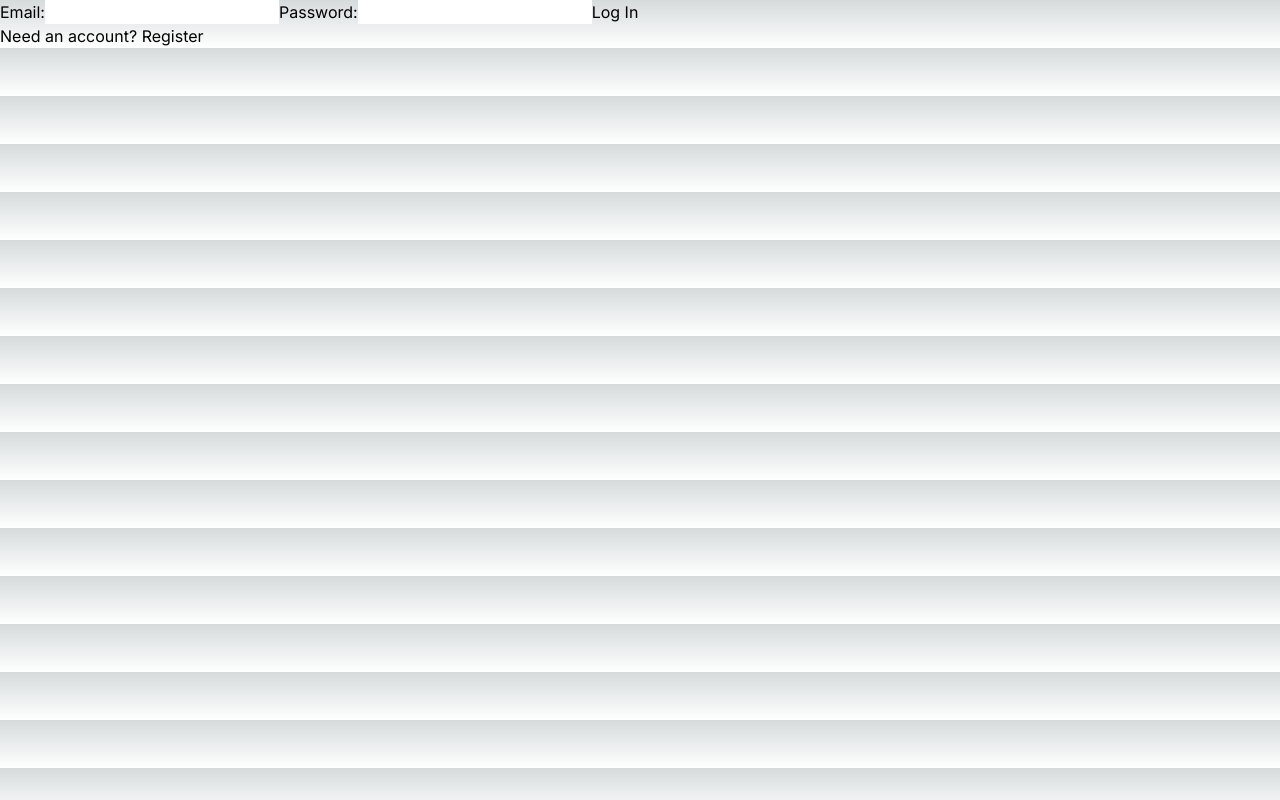
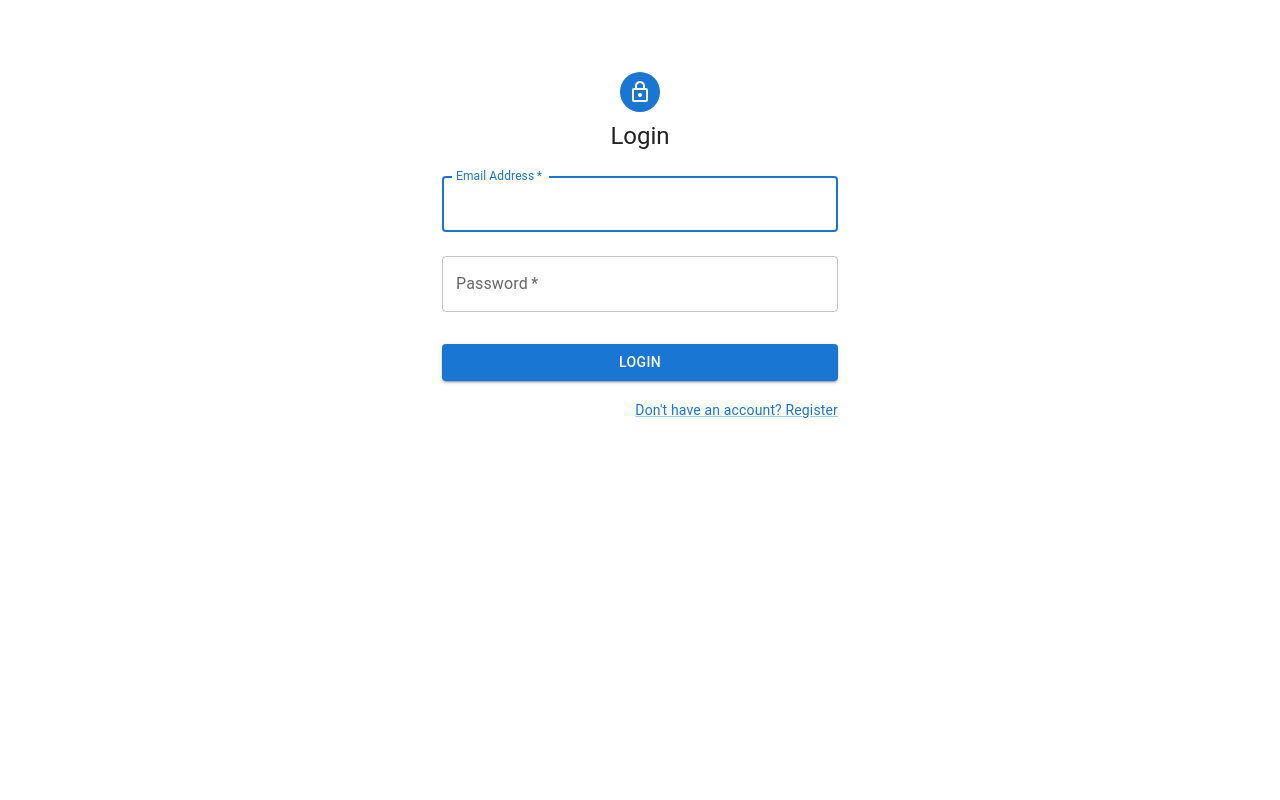
Before and after one commit to Blackslashtech/gl1tch-frontend, a Next.js app: page /auth/login in a window 1280 px wide. Built offline with nearby package versions, Linux system fonts and the light colour scheme.

Commit message:
everything is broken

```diff
--- a/package.json
+++ b/package.json
@@ -11,10 +11,13 @@
   "dependencies": {
     "@emotion/react": "^11.11.4",
     "@emotion/styled": "^11.11.5",
+    "@mui/icons-material": "^5.15.15",
+    "@mui/material": "^5.15.15",
     "firebase": "^10.11.0",
     "next": "14.2.1",
     "react": "^18",
-    "react-dom": "^18"
+    "react-dom": "^18",
+    "react-router-dom": "^6.22.3"
   },
   "devDependencies": {
     "@types/node": "^20",
--- /dev/null
+++ b/src/app/LandingPage.css
@@ -0,0 +1,62 @@
+.landing-container {
+    font-family: 'Arial', sans-serif;
+    color: white;
+    background-color: #000; /* Adjust based on your screenshots */
+  }
+
+  .landing-header {
+    display: flex;
+    justify-content: space-between;
+    align-items: center;
+    padding: 1em;
+  }
+
+  .logo {
+    /* Adjust width and height as needed */
+    width: 150px;
+    height: auto;
+  }
+
+  .login-link {
+    background-color: #00FFFF; /* Teal color */
+    color: #000;
+    padding: 0.5em 1em;
+    text-decoration: none;
+    border-radius: 5px;
+    font-weight: bold;
+  }
+
+  /* Adjust your main title styles */
+  .main-title {
+    font-size: 2em;
+    text-align: center;
+    margin-top: 2em;
+  }
+
+  /* Further style your secondary titles, descriptions, images, etc. */
+
+  /* Example image container styles */
+  .image-container {
+    display: flex;
+    justify-content: center;
+    align-items: center;
+    margin: 2em 0;
+  }
+
+  /* For secondary title */
+  .secondary-title {
+    text-align: center;
+    font-size: 1.5em;
+    margin: 1em 0;
+  }
+
+  /* Main description paragraph */
+  .main-description {
+    text-align: center;
+    margin: 1em 0;
+  }
+
+  /* Footer styles */
+  .landing-footer {
+    /* Your styles here */
+  }
--- a/src/app/auth/login/page.tsx
+++ b/src/app/auth/login/page.tsx
@@ -1,40 +1,105 @@
 "use client";
-import { FC, FormEvent } from 'react';
-import Link from 'next/link';
+
+import { FC, FormEvent, useState } from 'react';
+import { signInWithEmailAndPassword } from 'firebase/auth';
 import { auth } from '../../lib/firebase';
-import { signInWithEmailAndPassword } from 'firebase/auth';
-import { useRouter } from 'next/navigation';
+import {
+  Container,
+  CssBaseline,
+  Box,
+  Avatar,
+  Typography,
+  TextField,
+  Button,
+  Grid,
+  Link as MuiLink
+} from "@mui/material";
+import { LockOutlined } from "@mui/icons-material";
 
 const LoginPage: FC = () => {
-  const router = useRouter();
+  const [email, setEmail] = useState('');
+  const [password, setPassword] = useState('');
 
   const handleLogin = async (event: FormEvent<HTMLFormElement>) => {
     event.preventDefault();
-    const email = (event.currentTarget.elements.namedItem('email') as HTMLInputElement).value;
-    const password = (event.currentTarget.elements.namedItem('password') as HTMLInputElement).value;
     try {
-      await signInWithEmailAndPassword(auth, email, password);
-      router.push('../../dashboard');
-    } catch (error) {
-      console.error(error);
+      const userCredential = await signInWithEmailAndPassword(auth, email, password);
+      console.log('Login Successful', userCredential.user);
+      // Implement your logic to redirect after successful login
+      // This could be using a history.push('/dashboard') if using react-router-dom
+    } catch (error: any) {
+      alert(error.message); // Display error message if authentication fails
     }
   };
 
   return (
-    <form onSubmit={handleLogin}>
-      <label>
-        Email:
-        <input type="email" name="email" required />
-      </label>
-      <label>
-        Password:
-        <input type="password" name="password" required />
-      </label>
-      <button type="submit">Log In</button>
-      <Link href="../../auth/signup" passHref>
-        <p>Need an account? Register</p>
-      </Link>
-    </form>
+    <Container component="main" maxWidth="xs">
+      <CssBaseline />
+      <Box
+        sx={{
+          marginTop: 8,
+          display: 'flex',
+          flexDirection: 'column',
+          alignItems: 'center',
+        }}
+      >
+        <Avatar sx={{ m: 1, bgcolor: 'primary.main' }}>
+          <LockOutlined />
+        </Avatar>
+        <Typography component="h1" variant="h5">
+          Login
+        </Typography>
+        <Box
+          component="form"
+          onSubmit={handleLogin}
+          noValidate
+          sx={{ mt: 1 }}
+        >
+          <TextField
+            variant="outlined"
+            margin="normal"
+            required
+            fullWidth
+            id="email"
+            label="Email Address"
+            name="email"
+            autoComplete="email"
+            autoFocus
+            value={email}
+            onChange={(e) => setEmail(e.target.value)}
+          />
+          <TextField
+            variant="outlined"
+            margin="normal"
+            required
+            fullWidth
+            name="password"
+            label="Password"
+            type="password"
+            id="password"
+            autoComplete="current-password"
+            value={password}
+            onChange={(e) => setPassword(e.target.value)}
+          />
+          <Button
+            type="submit"
+            fullWidth
+            variant="contained"
+            color="primary"
+            sx={{ mt: 3, mb: 2 }}
+          >
+            Login
+          </Button>
+          <Grid container justifyContent="flex-end">
+            <Grid item>
+              <MuiLink href="../../auth/signup" variant="body2">
+                Don't have an account? Register
+              </MuiLink>
+            </Grid>
+          </Grid>
+        </Box>
+      </Box>
+    </Container>
   );
 };
 
--- a/src/app/auth/signup/page.tsx
+++ b/src/app/auth/signup/page.tsx
@@ -1,35 +1,122 @@
-import { FC, FormEvent } from 'react';
-import { auth } from '../../lib/firebase';
+"use client";
+
+import React, { useState, FormEvent } from 'react';
 import { createUserWithEmailAndPassword } from 'firebase/auth';
-import { useRouter } from 'next/navigation';
+import { auth } from '../../lib/firebase'; // Ensure this path is correct based on your project structure
+import {
+  Container,
+  CssBaseline,
+  Box,
+  Avatar,
+  Typography,
+  TextField,
+  Button,
+  Grid,
+  Link as MuiLink
+} from "@mui/material";
+import { LockOutlined } from "@mui/icons-material";
 
-const RegisterPage: FC = () => {
-  const router = useRouter();
+interface RegisterPageProps {
+  onRegisterSuccess?: () => void; // Optional success callback
+  onRegisterFail?: (error: Error) => void; // Optional error callback
+}
+
+const RegisterPage: React.FC<RegisterPageProps> = ({ onRegisterSuccess, onRegisterFail }) => {
+  const [email, setEmail] = useState<string>('');
+  const [password, setPassword] = useState<string>('');
+  const [error, setError] = useState<string>('');
 
   const handleRegister = async (event: FormEvent<HTMLFormElement>) => {
     event.preventDefault();
-    const email = (event.currentTarget.elements.namedItem('email') as HTMLInputElement).value;
-    const password = (event.currentTarget.elements.namedItem('password') as HTMLInputElement).value;
+    setError(''); // Clear any previous errors
     try {
-      await createUserWithEmailAndPassword(auth, email, password);
-      router.push('/dashboard');
-    } catch (error) {
-      console.error(error);
+      const userCredential = await createUserWithEmailAndPassword(auth, email, password);
+      console.log('Registered user:', userCredential.user);
+      if (onRegisterSuccess) {
+        onRegisterSuccess();
+      }
+    } catch (error: any) {
+      console.error('Registration error:', error.message);
+      setError(error.message);
+      if (onRegisterFail) {
+        onRegisterFail(error);
+      }
     }
   };
 
   return (
-    <form onSubmit={handleRegister}>
-      <label>
-        Email:
-        <input type="email" name="email" required />
-      </label>
-      <label>
-        Password:
-        <input type="password" name="password" required />
-      </label>
-      <button type="submit">Register</button>
-    </form>
+    <Container component="main" maxWidth="xs">
+      <CssBaseline />
+      <Box
+        sx={{
+          marginTop: 8,
+          display: 'flex',
+          flexDirection: 'column',
+          alignItems: 'center',
+        }}
+      >
+        <Avatar sx={{ m: 1, bgcolor: 'primary.main' }}>
+          <LockOutlined />
+        </Avatar>
+        <Typography component="h1" variant="h5">
+          Register
+        </Typography>
+        <Box
+          component="form"
+          onSubmit={handleRegister}
+          noValidate
+          sx={{ mt: 1 }}
+        >
+          <TextField
+            variant="outlined"
+            margin="normal"
+            required
+            fullWidth
+            id="email"
+            label="Email Address"
+            name="email"
+            autoComplete="email"
+            autoFocus
+            value={email}
+            onChange={(e) => setEmail(e.target.value)}
+          />
+          <TextField
+            variant="outlined"
+            margin="normal"
+            required
+            fullWidth
+            name="password"
+            label="Password"
+            type="password"
+            id="password"
+            autoComplete="current-password"
+            value={password}
+            onChange={(e) => setPassword(e.target.value)}
+          />
+          {error && (
+            <Typography color="error" sx={{ mt: 2 }}>
+              {error}
+            </Typography>
+          )}
+          <Button
+            type="submit"
+            fullWidth
+            variant="contained"
+            color="primary"
+            sx={{ mt: 3, mb: 2 }}
+          >
+            Register
+          </Button>
+          <Grid container justifyContent="flex-end">
+            <Grid item>
+              <MuiLink href="/login" variant="body2">
+                Already have an account? Log in
+              </MuiLink>
+            </Grid>
+          </Grid>
+        </Box>
+      </Box>
+    </Container>
   );
 };
 
--- a/src/app/dashboard/page.tsx
+++ b/src/app/dashboard/page.tsx
@@ -1,3 +1,5 @@
+"use client";
+
 import { FC } from 'react';
 import { auth } from '../lib/firebase';
 import { signOut } from 'firebase/auth';
--- a/src/app/lib/firebase.tsx
+++ b/src/app/lib/firebase.tsx
@@ -1,8 +1,6 @@
 import { initializeApp } from "firebase/app";
-import { getAnalytics } from "firebase/analytics";
 import { getAuth } from "firebase/auth";
 import { getFirestore } from "firebase/firestore";
-
 
 const firebaseConfig = {
     apiKey: "AIzaSyCO2_2A-i-Q0xaAZkgzaL9ITLrNbBgg7Is",
@@ -12,11 +10,10 @@ const firebaseConfig = {
     messagingSenderId: "365265350057",
     appId: "1:365265350057:web:27569c33df8f2f6eb7a8b8",
     measurementId: "G-Z2WHDWG1WB"
-  };
+};
 
 // Initialize Firebase
 const app = initializeApp(firebaseConfig);
-const analytics = getAnalytics(app);
 
 // Initialize Firebase Authentication and get a reference to the service
 export const auth = getAuth(app);
--- a/src/app/page.tsx
+++ b/src/app/page.tsx
@@ -1,16 +1,27 @@
 "use client";
-
-import Link from 'next/link';
 import { FC } from 'react';
-
+import { Link } from 'react-router-dom'; // Assuming you are using react-router-dom for routing
+import './LandingPage.css'; // A separate CSS file for styling
 
 const LandingPage: FC = () => {
   return (
-    <div>
-      <h1>Welcome to the IoT Dashboard</h1>
-      <Link href="/auth/login" passHref>
-        <p style={{ position: 'absolute', top: 20, right: 20 }}>Login</p>
-      </Link>
+    <div className="landing-container">
+      <header className="landing-header">
+        <img src="/path-to-your-logo.png" alt="GL1TCH" className="logo" />
+        <Link to="/auth/login" className="login-link">Login</Link>
+      </header>
+      <section className="landing-main">
+        <h1 className="main-title">Attack Defense.<br/>For Everyone.</h1>
+        <div className="image-container">
+          {/* Place your images here */}
+        </div>
+        <h2 className="secondary-title">Infrastructure.<br/>That just works.</h2>
+        <p className="main-description">No more faulty checkers and broken NAT...</p>
+        {/* Repeat for other sections */}
+      </section>
+      <footer className="landing-footer">
+        {/* Footer content goes here */}
+      </footer>
     </div>
   );
 };
```
Also changed, not shown: 1 other file (tests, documents, lock files or other folders).
